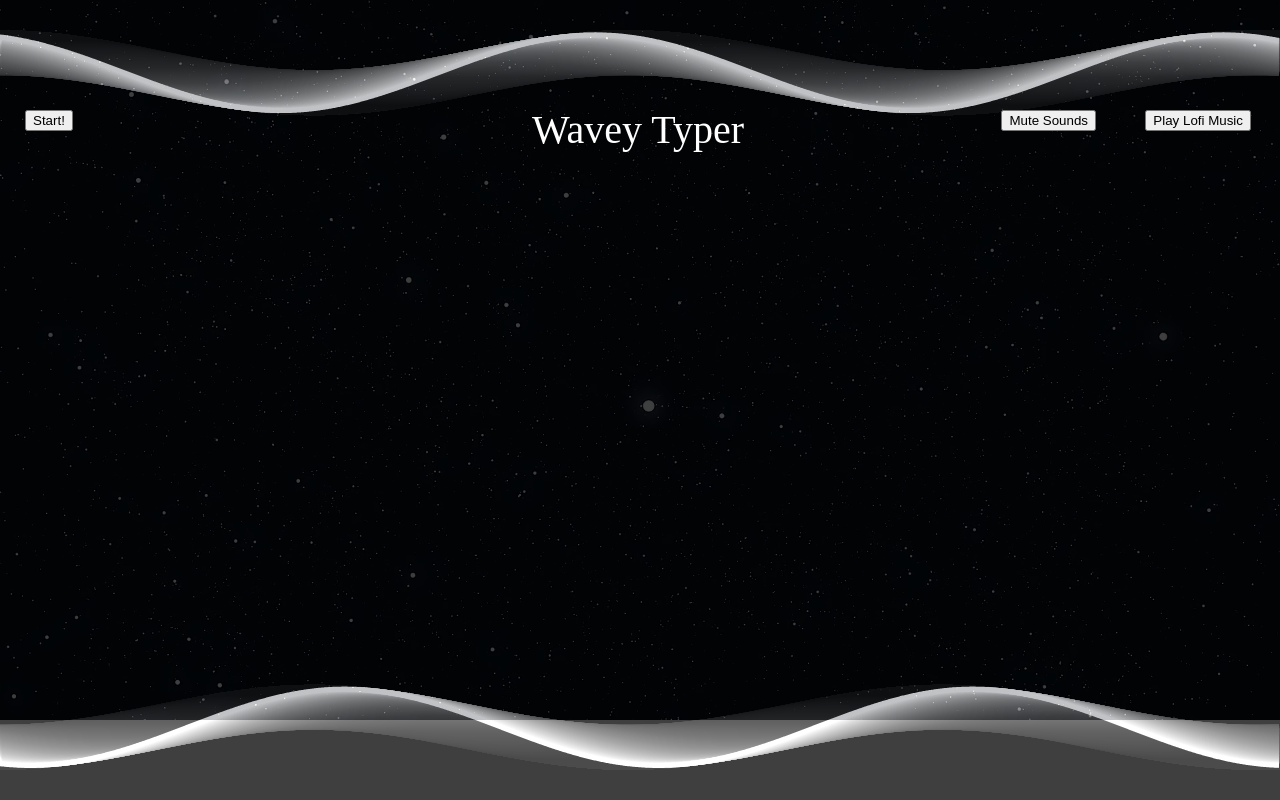
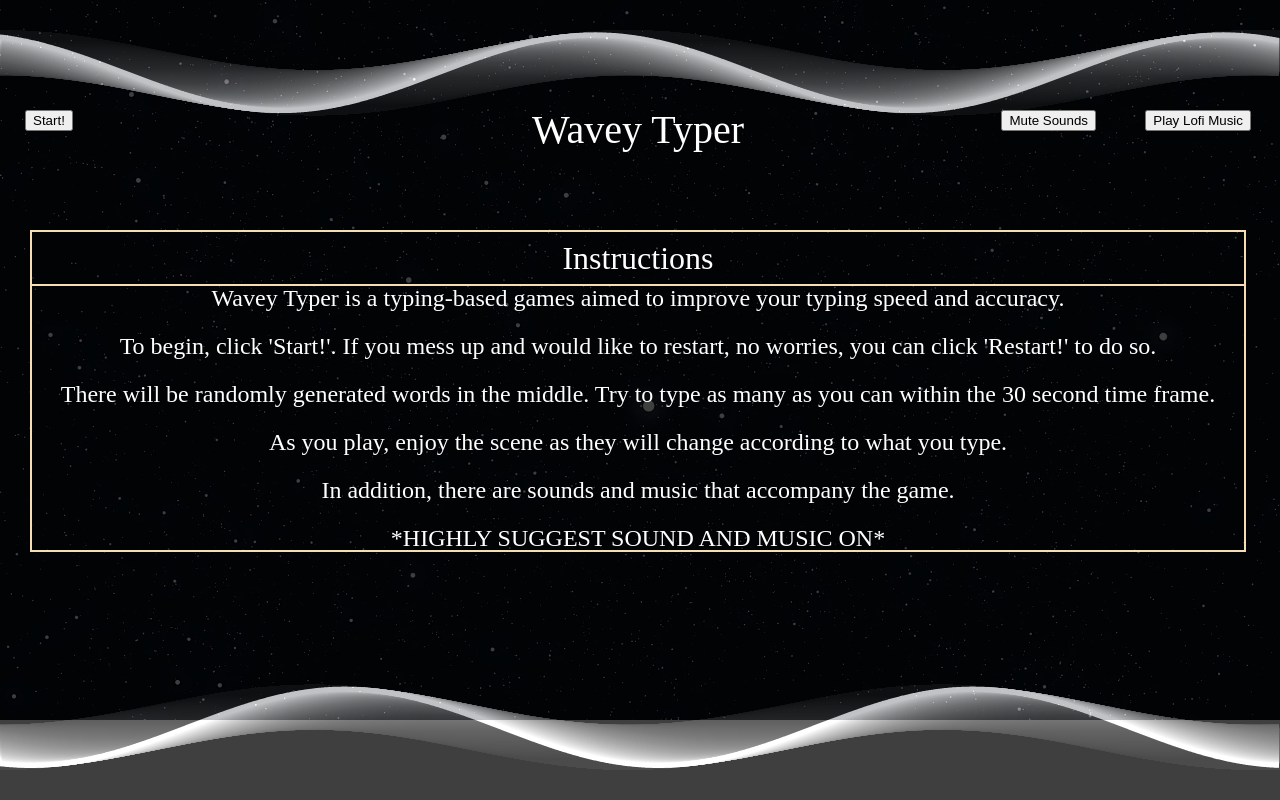
Before and after one commit to victorhoang07/Wavey-Typer, a website built with webpack: page index.html in a window 1280 px wide. Built offline with nearby package versions, Linux system fonts and the light colour scheme.

Commit message:
Added instructions and removed it after pressing start

```diff
--- a/index.html
+++ b/index.html
@@ -29,11 +29,41 @@
           <audio class="lofi" src="src/audio/Morning-Routine-Lofi-Study-Music.mp3" type="audio/mpeg"></audio>
         </div>
 
-        <b class="class"></b>
+        <b class="timer"></b>
+
+        <div class="instructions">
+          <div class="instructions-header">
+            <div>Instructions</div>
+          </div>
+
+          <div class="instructions-body">
+              Wavey Typer is a typing-based games aimed to improve your typing speed and accuracy.
+              <br>
+              <br>
+              To begin, click 'Start!'. If you mess up and would like to restart, no worries,
+              you can click 'Restart!' to do so.
+              <br>
+              <br>
+              There will be randomly generated words in the middle. Try to type as many as you can
+              within the 30 second time frame.
+              <br>
+              <br>
+              As you play, enjoy the scene as they will change according to what you type.
+              <br>
+              <br>
+              In addition, there are sounds and music that accompany the game.
+              <br>
+              <br>
+              *HIGHLY SUGGEST SOUND AND MUSIC ON*
+          </div>
+
+        </div>
 
         <div class="word-container">
           <div class="word-area"></div>
         </div>
+
+        <input type="text" class="input-field">
 
         <audio class="correct-audio" src="src/audio/correct1.mp3"></audio>
         <audio class="correct-audio" src="src/audio/correct2.mp3"></audio>
@@ -42,10 +72,12 @@
         <audio class="correct-audio" src="src/audio/correct5.mp3"></audio>
         <audio class="incorrect-audio" src="src/audio/incorrect.wav"></audio>
 
+        <div class="results-modal">
+          <div>
+            <ul class="results"></ul>
+          </div>
+        </div>
 
-        <input type="text" class="input-field">
-
-        <ul class="results"></ul>
 
       </div>
       <div class="imgbox">
--- a/src/index.js
+++ b/src/index.js
@@ -14,7 +14,6 @@ document.addEventListener("DOMContentLoaded", function() {
     canvas.width = window.innerWidth
     canvas.height = window.innerHeight
     })
-
 
     const music = new Music ()
     const waves = new Wave(canvas, ctx)
--- a/src/index.scss
+++ b/src/index.scss
@@ -19,8 +19,6 @@ canvas {
 
 .container canvas, #overlay {
     position: absolute;
-    // display: flex;
-    // justify-content: center;
 }
 
 #overlay {
@@ -62,6 +60,25 @@ h1 {
     position: absolute;
     right: 20vh;
     display: inline-block;
+}
+
+.instructions {
+    margin-top: 10vh;
+    // width: 500px;
+    // border: 2px solid rgb(101, 101, 240);
+    border: 2px solid wheat;
+
+}
+
+.instructions-header {
+    // border-bottom: 2px solid rgb(41, 41, 158);
+    border-bottom: 2px solid wheat;
+    font-size: 200%;
+    padding: 10px;
+}
+
+.instructions-body {
+    font-size: 150%;
 }
 
 span {
--- a/src/scripts/game.js
+++ b/src/scripts/game.js
@@ -14,7 +14,7 @@ export default class Game {
         this.currentCharIndex = 0;
         this.mistakes = 0
         this.timer = 30
-        this.numWords = 60
+        this.numWords = 55
         this.numChars = 0
         this.wpm = 0
         this.accuracy = 0
@@ -22,11 +22,12 @@ export default class Game {
         this.wordArea = document.querySelector(".word-area")
         this.inputArea = document.querySelector(".input-field")
         this.ready = document.querySelector("button")
+        this.countdown = document.querySelector("b")
+        this.instructions = document.querySelector(".instructions")
         this.decrementTimer = this.decrementTimer.bind(this)
     }
 
     readyEventlistener() {
-        // this.ready.preventDefault();
         this.ready.addEventListener("click", () => this.startGame() )
         this.inputEventListener();
         window.addEventListener("click", () => this.inputArea.focus())
@@ -34,8 +35,10 @@ export default class Game {
 
     startGame () {
         this.reset()
+        this.instructions.remove()
         this.generateWords();
         this.inputArea.value = ""
+        this.countdown.innerText = this.timer
         this.inputArea.focus()
         this.ready.innerText = "Restart!"
         this.inputArea.addEventListener("input",this.startTimer.bind(this), {once: true})
@@ -48,9 +51,9 @@ export default class Game {
 
     decrementTimer() {
         if (this.timer > 0) {
-        let countdown = document.querySelector("b")
-        this.timer--;
-        countdown.innerText = this.timer;
+            let countdown = document.querySelector("b")
+            this.timer--;
+            countdown.innerText = this.timer;
         }
         else {
             clearInterval(this.decrement)
@@ -109,7 +112,7 @@ export default class Game {
 
 
     inputEventListener (){
-        this.inputArea.addEventListener("input",() => this.checkChars())
+        this.inputArea.addEventListener("input", () => this.checkChars())
 
     }
 
@@ -117,13 +120,11 @@ export default class Game {
         const characters = this.wordArea.querySelectorAll("span")
         let correct = 0
         characters.forEach( char => {
-            if (char.classList.contains("correct")) correct +=1
+            if (char.classList.contains("correct")) correct += 1
         })
         this.wpm = Math.round(correct / 4.7) * 2
         this.accuracy = 100 - Math.round(this.mistakes / this.currentCharIndex * 100)
         this.cpm = correct * 2
-
-
     }
 
     showResults() {
```
Also changed, not shown: dist/main.css, dist/main.js.
